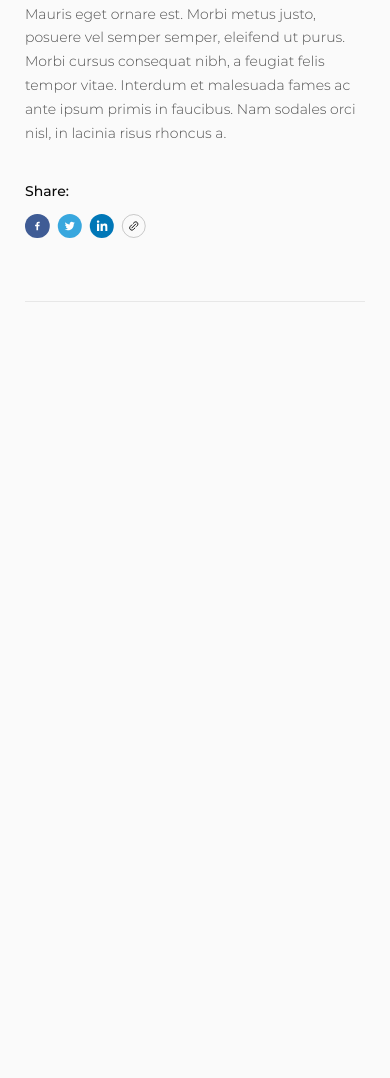
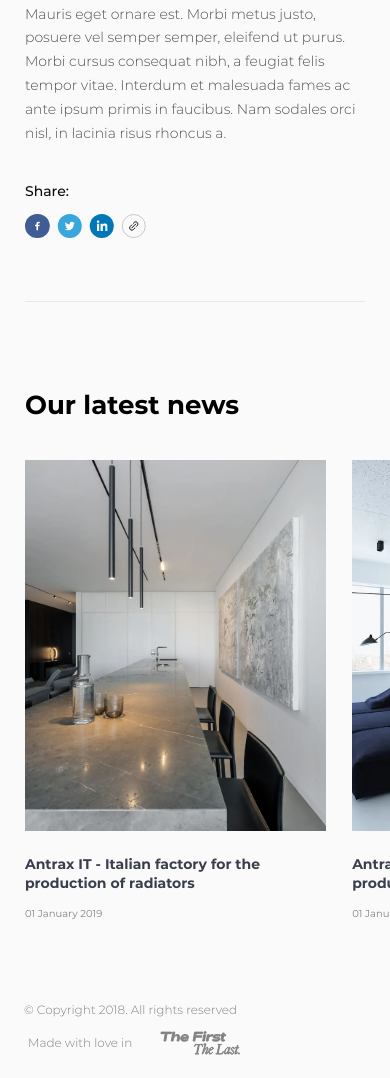
Before and after one commit to FolomieievMaksym/studio, a website: page docs/singleNews.html in a window 390 px wide. Shown: the part 3598-4676 px from the top of the page. Before the commit the page ends 3905 px from the top, so only its background shows below. Drawn offline with Linux system fonts and the light colour scheme; files that its build step writes are made by us from their sources; files whose address does not match are found by name.

Commit message:
singleNews.html ready. Need add vertical component

```diff
--- a/app/js/script.js
+++ b/app/js/script.js
@@ -306,5 +306,36 @@ window.addEventListener('load', () => {
 			}
 		}
 
+		// Слайдер
+		if (document.querySelector('.swiper')) {
+			const swiper = new Swiper('.swiper', {
+				speed: 500,
+				simulateTouch: true,
+				slideToClickedSlide: true,
+				slidesPerView: 1.2,
+				breakpoints: {
+					320: {
+						slidesPerView: 1.195,
+						spaceBetween: 26,
+					},
+					569: {
+						slidesPerView: 1.718,
+						spaceBetween: 20,
+					},
+					769: {
+						slidesPerView: 2.718,
+						spaceBetween: 40,
+					},
+					1025: {
+						slidesPerView: 3.538,
+						spaceBetween: 48,
+					}
+				}
+			});
+		}
 	}
+
+	//=============================================================================
+	// singleProject.html
+	//=============================================================================
 })
--- a/app/scss/components/singleNews/_singleNewsSlider.scss
+++ b/app/scss/components/singleNews/_singleNewsSlider.scss
@@ -0,0 +1,73 @@
+.slider {
+	padding-top: calc(95 / 1440 * 100%);
+	padding-bottom: calc(166 / 1440 * 100%);
+	padding-left: calc(202 / 1440 * 100%);
+	@media (max-width: 1024px) {
+		padding-top: calc(124 / 1024 * 100%);
+		padding-bottom: calc(151 / 1024 * 100%);
+		padding-left: calc(159 / 1024 * 100%);
+	}
+	@media (max-width: 768px) {
+		padding-top: calc(102 / 768 * 100%);
+		padding-bottom: calc(134 / 768 * 100%);
+		padding-left: calc(124 / 768 * 100%);
+	}
+	@media (max-width: 568px) {
+		padding-top: calc(80 / 375 * 100%);
+		padding-bottom: calc(134 / 375 * 100%);
+		padding-left: calc(24 / 375 * 100%);
+	}
+	&__title2 {
+		margin-bottom: 72px;
+		@media (max-width: 1024px) {
+			margin-bottom: 54px;
+		}
+		@media (max-width: 768px) {
+			margin-bottom: 48px;
+		}
+		@media (max-width: 568px) {
+			margin-bottom: 38px;
+		}
+	}
+}
+.item {
+
+	&__image {
+		width: 100%;
+		padding-bottom: calc(389 / 315 * 100%);
+		margin-bottom: 24px;
+		position:relative;
+		@media (max-width: 1024px) {
+			padding-bottom: calc(361 / 293 * 100%);
+		}
+		@media (max-width: 768px) {
+			padding-bottom: calc(450 / 366 * 100%);
+		}
+		@media (max-width: 568px) {
+			padding-bottom: calc(357/ 290 * 100%);
+		}
+		img {
+			position: absolute;
+			top:0;
+			left:0;
+			width: 100%;
+			height: 100%;
+			object-fit: cover;
+			object-position:center;
+		}
+	}
+
+	&__subtitle4 {
+		margin-bottom: 12px;
+		max-width: 293px;
+		@media (max-width: 768px) {
+			max-width: 290px;
+		}
+	}
+
+	&__title7 {
+		margin-bottom: 16px;
+		@include fl(10, 17.07);
+		color: #828282;
+	}
+}
--- a/app/scss/pages/_about.scss
+++ b/app/scss/pages/_about.scss
@@ -66,6 +66,9 @@ body.about {
 	}
 	&__title2 {
 		margin-bottom: 13px;
+	}
+	&__text {
+		opacity: 1;
 	}
 }
 //======================================================================================
@@ -635,7 +638,7 @@ body.about{
 	}
 
 	&__social {
-		transform: translate(-11px, -1px);
+		transform: translate(0px, -1px);
 
 		display: flex;
 		li {
--- a/app/scss/singleNews.scss
+++ b/app/scss/singleNews.scss
@@ -57,10 +57,10 @@ body.single-news {
 		}
 	}
 	.footer {
-		display: none;
+		color: #828282;
 		path {
-			stroke: $textColor1;
-			fill: $textColor1;
+			stroke: #828282;
+			fill: #828282;
 		}
 	}
 }
--- a/docs/js/script.js
+++ b/docs/js/script.js
@@ -306,5 +306,36 @@ window.addEventListener('load', () => {
 			}
 		}
 
+		// Слайдер
+		if (document.querySelector('.swiper')) {
+			const swiper = new Swiper('.swiper', {
+				speed: 500,
+				simulateTouch: true,
+				slideToClickedSlide: true,
+				slidesPerView: 1.2,
+				breakpoints: {
+					320: {
+						slidesPerView: 1.195,
+						spaceBetween: 26,
+					},
+					569: {
+						slidesPerView: 1.718,
+						spaceBetween: 20,
+					},
+					769: {
+						slidesPerView: 2.718,
+						spaceBetween: 40,
+					},
+					1025: {
+						slidesPerView: 3.538,
+						spaceBetween: 48,
+					}
+				}
+			});
+		}
 	}
+
+	//=============================================================================
+	// singleProject.html
+	//=============================================================================
 })
--- a/docs/singleNews.html
+++ b/docs/singleNews.html
@@ -199,7 +199,61 @@
 			<!-- ? singleNewsSlider.html -->
 			<!-- Заполняем слайды -->
 			<!-- ! -->
-
+			<section class="slider">
+	<h2 class="slider__title2 title2">Our latest news</h2>
+	<div class="swiper">
+		<div class="swiper-wrapper">
+			<!-- ! 1 -->
+			<div class="swiper-slide slider__slide item">
+				<div class="item__image">
+					<picture>
+						<source type="image/webp" srcset="img/gallery/10.webp" media="(min-width:769px)">
+						<source type="image/webp" srcset="img/gallery/01.webp" media="(min-width:569px)">
+						<source type="image/webp" srcset="img/gallery/10.webp" media="(min-width:100px)">
+						<img src='img/gallery/10.jpg' alt=''>
+					</picture>
+				</div>
+				<h4 class="item__subtitle4 subtitle4">Antrax IT - Italian factory for the production of radiators</h4>
+				<h5 class="item__title7 title7">01 January 2019</h5>
+			</div>
+			<!-- ! 2 -->
+			<div class="swiper-slide slider__slide item">
+				<div class="item__image">
+					<picture>
+						<source type='image/webp' srcset='img/gallery/04.webp'>
+						<img src='img/gallery/04.jpg' alt=''>
+					</picture>
+				</div>
+				<h4 class="item__subtitle4 subtitle4">Antrax IT - Italian factory for the production of radiators</h4>
+				<h5 class="item__title7 title7">01 January 2019</h5>
+			</div>
+			<!-- ! 3 -->
+			<div class="swiper-slide slider__slide item">
+				<div class="item__image">
+					<picture>
+						<source type="image/webp" srcset="img/gallery/01.webp" media="(min-width:769px)">
+						<source type="image/webp" srcset="img/gallery/10.webp" media="(min-width:569px)">
+						<source type="image/webp" srcset="img/gallery/01.webp" media="(min-width:100px)">
+						<img src='img/gallery/01.jpg' alt=''>
+					</picture>
+				</div>
+				<h4 class="item__subtitle4 subtitle4">Antrax IT - Italian factory for the production of radiators</h4>
+				<h5 class="item__title7 title7">01 January 2019</h5>
+			</div>
+			<!-- ! 4 -->
+			<div class="swiper-slide slider__slide item">
+				<div class="item__image">
+					<picture>
+						<source type='image/webp' srcset='img/gallery/05.webp'>
+						<img src='img/gallery/05.jpg' alt=''>
+					</picture>
+				</div>
+				<h4 class="item__subtitle4 subtitle4">Antrax IT - Italian factory for the production of radiators</h4>
+				<h5 class="item__title7 title7">01 January 2019</h5>
+			</div>
+		</div>
+	</div>
+</section>
 		</main>
 		<footer id="footer" class="footer">
 	<div class="footer__container">
```
Also changed, not shown: app/components/singleNews/_singleNewsSlider.html (+55 -0 lines), docs/css/about.css, docs/css/about.min.css, docs/css/singleNews.css, docs/css/singleNews.min.css, docs/js/script.min.js.
